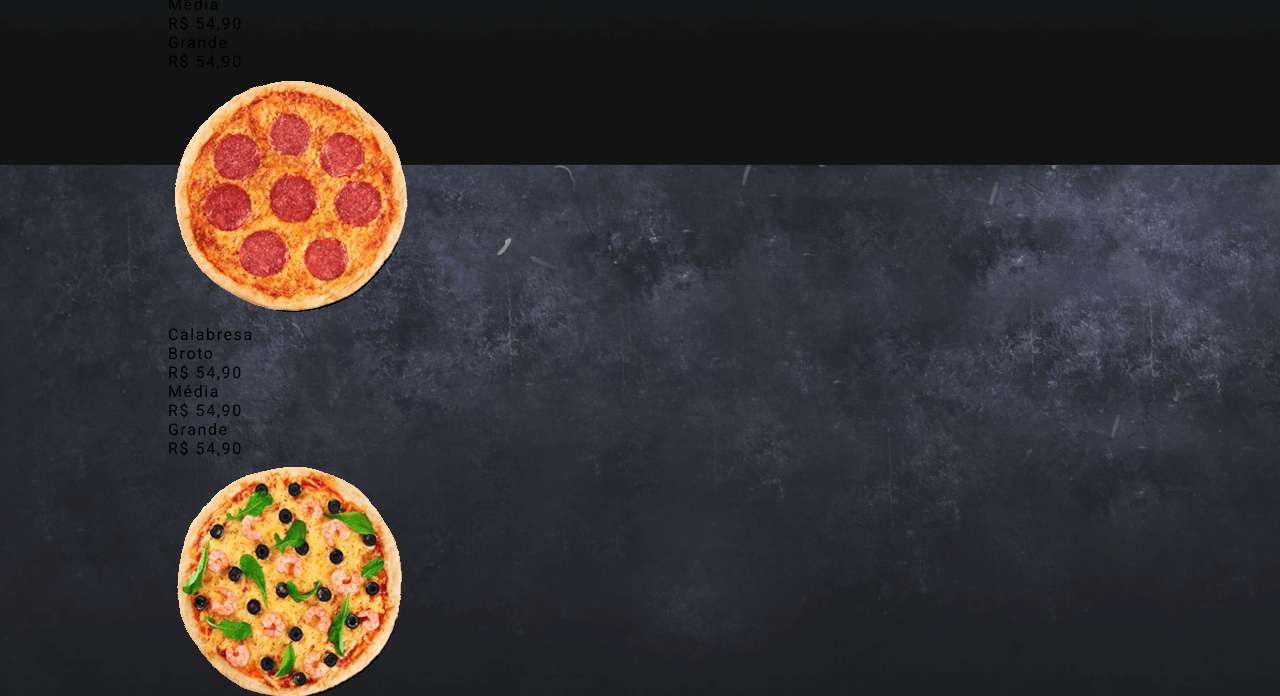
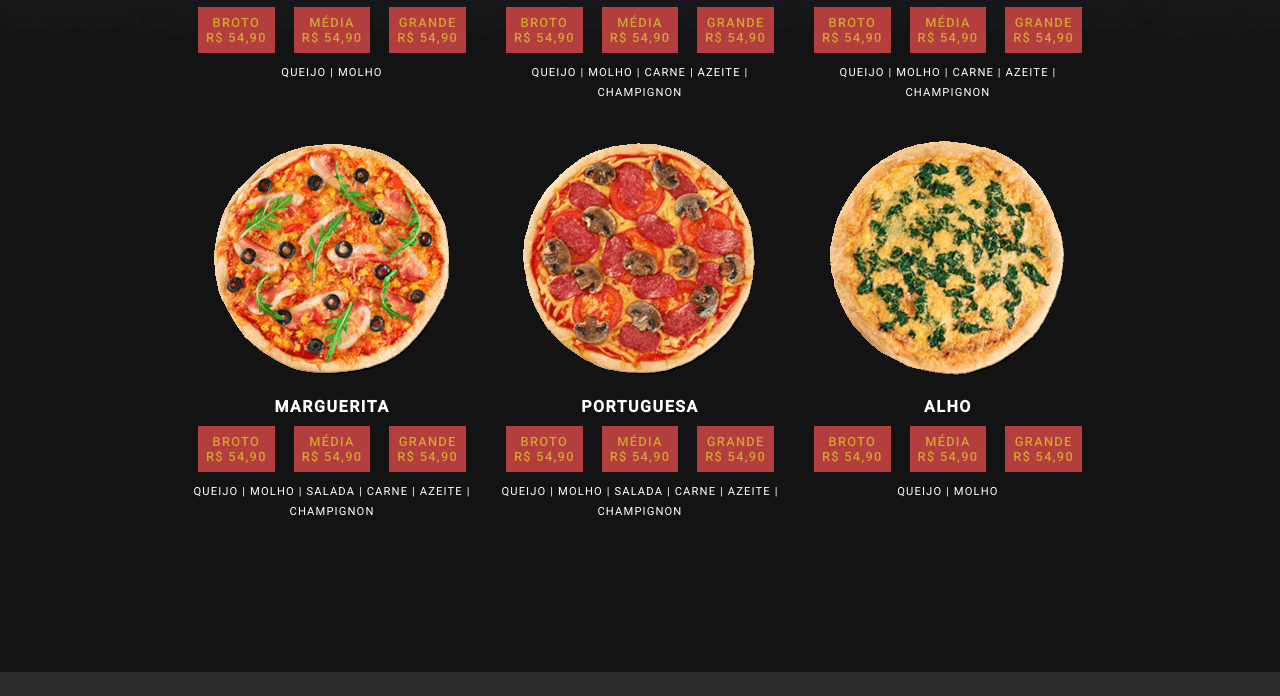
Before and after one commit to Arielgx29/projeto_hello-pizzaria, a plain HTML site: page pedidos.html in a window 1280 px wide. Shown: the part 656-1352 px from the top of the page. Drawn offline with Linux system fonts and the light colour scheme; a web font is replaced by a local one.

Commit message:
adicionado ultimas estilizações na parte de css da pagina de pedidos

```diff
--- a/CSS/pedidos.css
+++ b/CSS/pedidos.css
@@ -1,5 +1,5 @@
 body {
-    background: rgb(19,19,19) url(../Imagens/background-pedidos.png);
+    background: rgb(19,19,19) url(../Imagens/background-pedidos.png) no-repeat top center;
     background-size: 100%;
     font-size: 1.6rem;
 }
@@ -8,3 +8,53 @@ body {
     text-align: center;
     padding: 1rem;
 }
+
+#cardapio {
+    display: flex;
+    flex-wrap: wrap;
+    text-transform: uppercase;
+    font-weight: 600;
+    text-align: center;
+    color: white;
+    padding: 1rem;
+    margin-bottom: 9rem;
+}
+
+.sabores{
+    display: flex;
+    flex-flow: column wrap;
+    width: calc(100% / 3);
+    padding: 1rem;
+}
+
+.sabor img {
+    padding: 1rem;
+}
+
+.sabores div {
+    text-align: center;
+}
+
+.preços {
+    display: flex;
+    padding: 1rem;
+    justify-content: space-between;
+    font-size: 0.8em
+}
+
+.preços div {
+    background: rgb(180, 61, 61);
+    color:  rgb(208, 163, 48);
+    font-weight: 500;
+    padding: 0.8rem;
+}
+
+.ingredientes {
+    font-weight: normal;
+    line-height: 2rem;
+    font-size: 0.7em;
+}
+
+footer {
+    background:  rgb(42, 42, 42);
+}
--- a/pedidos.html
+++ b/pedidos.html
@@ -71,6 +71,9 @@
                 </div>
 
             </div>
+            <div class="ingredientes">
+                <p>Queijo | Molho</p>
+            </div>
         </div>
 
          <div class="sabores">
@@ -97,6 +100,9 @@
                     <p>R$ 54,90</p>
                 </div>
 
+            </div>
+            <div class="ingredientes">
+                <p>Queijo | Molho | Carne | Azeite | Champignon</p>
             </div>
         </div>
 
@@ -125,6 +131,9 @@
                 </div>
 
             </div>
+            <div class="ingredientes">
+                <p> Queijo | Molho | Carne | Azeite | Champignon</p>
+            </div>
         </div>
 
          <div class="sabores">
@@ -151,6 +160,9 @@
                     <p>R$ 54,90</p>
                 </div>
 
+            </div>
+            <div class="ingredientes">
+                <p>Queijo | Molho | Salada | Carne | Azeite | Champignon</p>
             </div>
         </div>
 
@@ -179,6 +191,9 @@
                 </div>
 
             </div>
+            <div class="ingredientes">
+                <p>Queijo | Molho | Salada | Carne | Azeite | Champignon</p>
+            </div>
         </div>
 
          <div class="sabores">
@@ -206,6 +221,9 @@
                 </div>
 
             </div>
+            <div class="ingredientes">
+                <p>Queijo | Molho</p>
+            </div>
         </div>
 
     </section>
```
